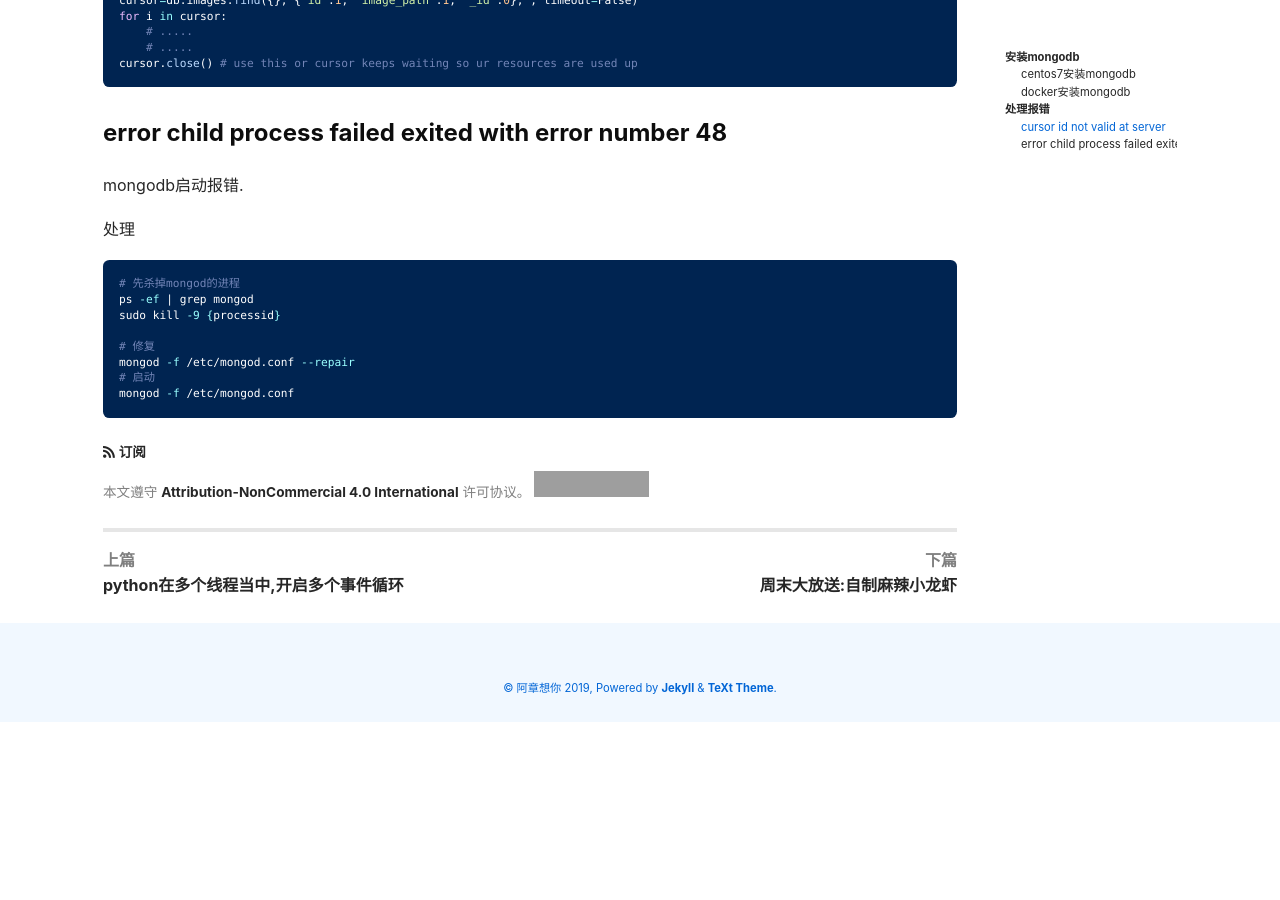
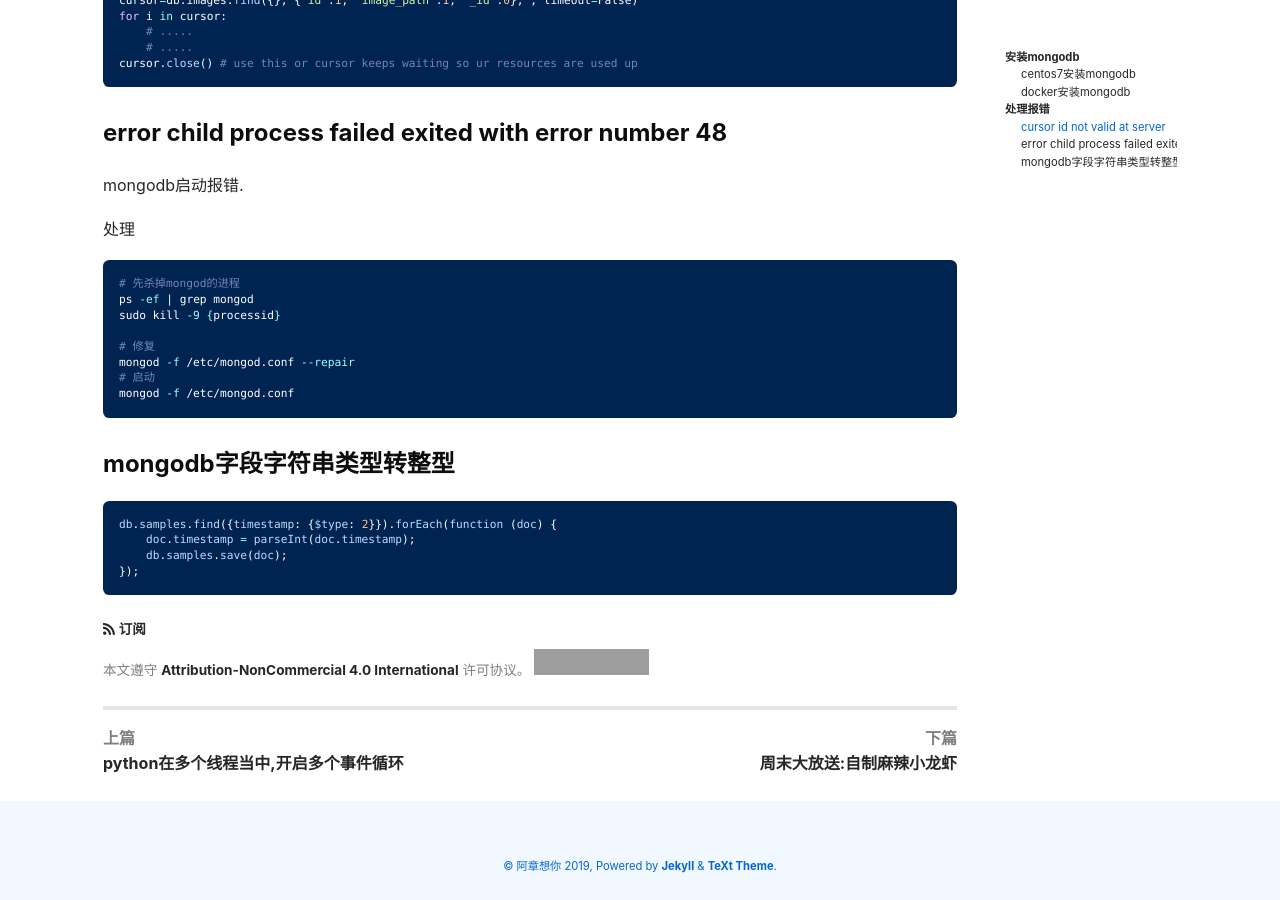
Before and after one commit to CheungChan/iblog, a Jekyll site: the page built from _posts/2019-05-31-mongodb所有问题汇总.md, in a window 1280 px wide and 900 px high, scrolled down 3185 px. Built offline with Jekyll 4.4.1, drawn with Linux system fonts in a browser that asks for light colours; nearby versions of some CDN libraries; comment, search, counter and statistics services are not loaded; before the commit the page ends 3907 px from its top, so only the background shows below that; grey boxes are pictures that could not be loaded.

Commit message:
str->int

````diff
--- a/_posts/2019-05-31-mongodb所有问题汇总.md
+++ b/_posts/2019-05-31-mongodb所有问题汇总.md
@@ -187,3 +187,12 @@ mongod -f /etc/mongod.conf --repair
 # 启动
 mongod -f /etc/mongod.conf
 ```
+
+### mongodb字段字符串类型转整型
+
+```js
+db.samples.find({timestamp: {$type: 2}}).forEach(function (doc) {
+    doc.timestamp = parseInt(doc.timestamp);
+    db.samples.save(doc);
+});
+```
````
